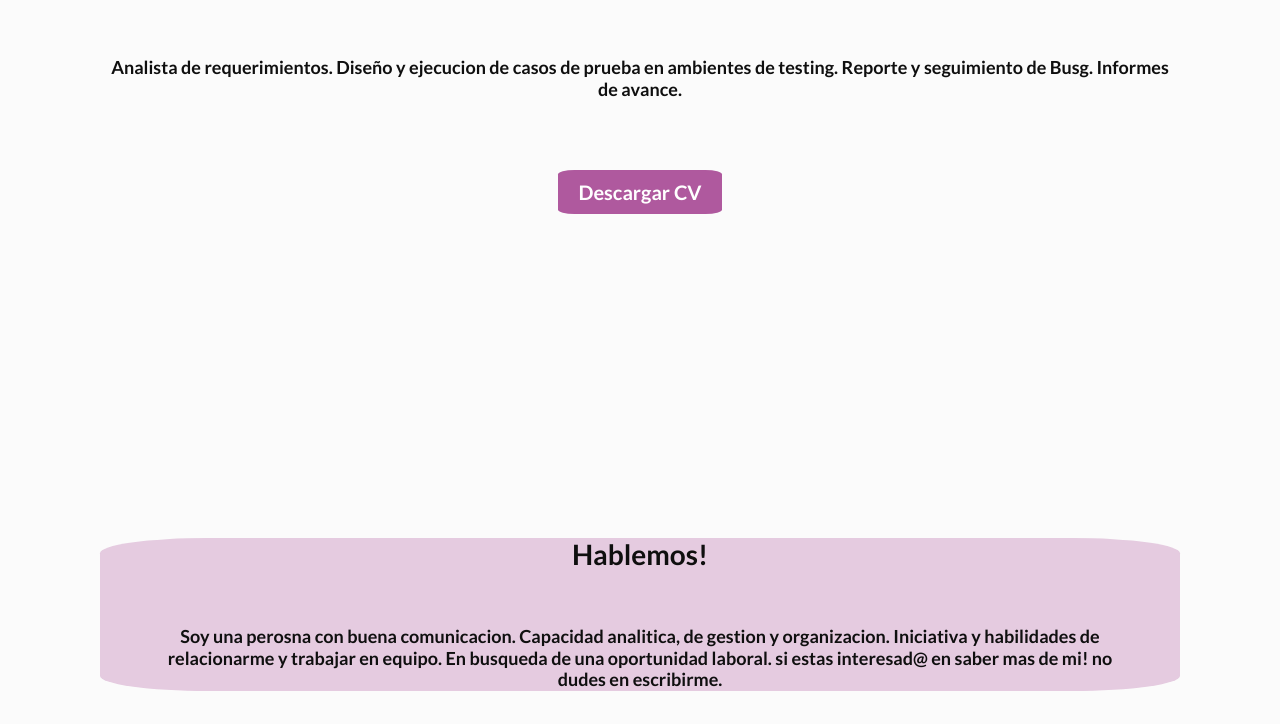
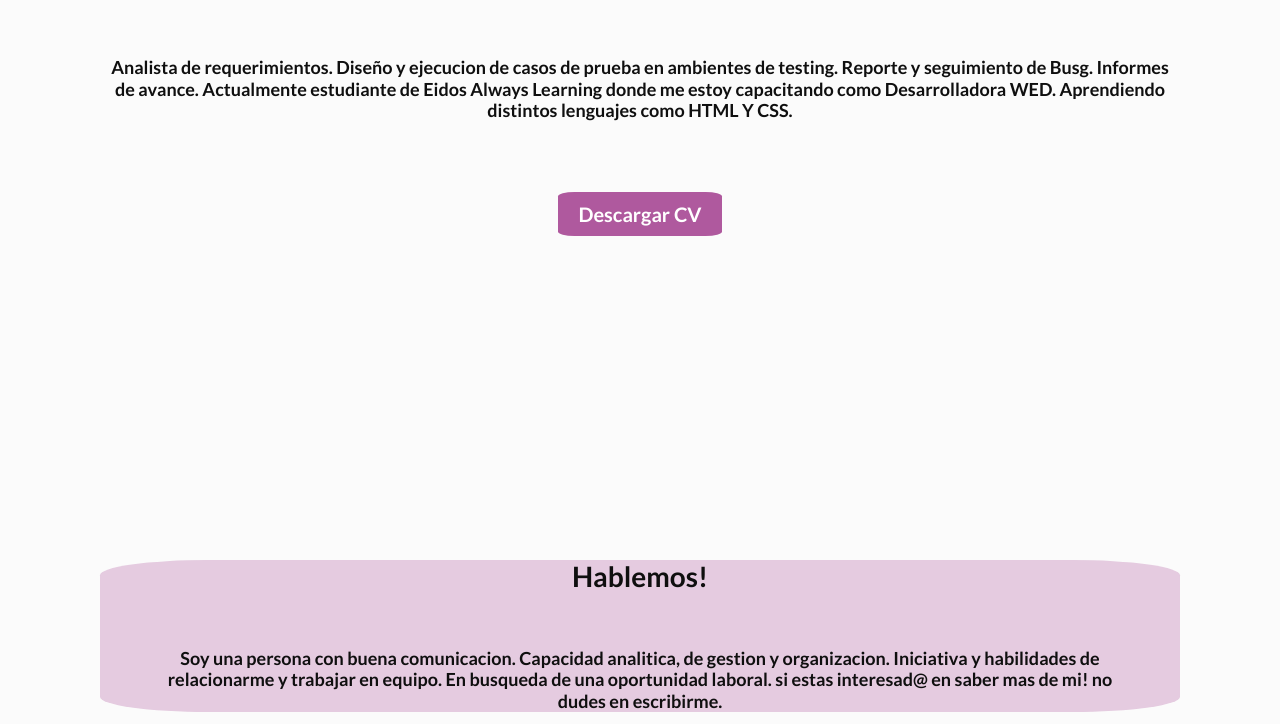
Before and after one commit to louloumar/leonstudio, a plain HTML site: page index.html in a window 1280 px wide. Shown: the part 616-1340 px from the top of the page. Drawn offline with Linux system fonts and the light colour scheme.

Commit message:
cambio de parrafos

```diff
--- a/index.html
+++ b/index.html
@@ -33,7 +33,10 @@
                     <h1> Hola! Soy Maria Leon! </h1>
                     <p>
                         Analista de requerimientos. Diseño y ejecucion de casos de prueba en ambientes de testing.
-                        Reporte y seguimiento de Busg. Informes de avance.
+                        Reporte y seguimiento de Busg. Informes de avance. Actualmente estudiante de Eidos Always Learning donde
+                        me estoy capacitando como Desarrolladora WED.
+                        Aprendiendo distintos lenguajes como HTML Y CSS.
+
 
                     </p>
 
@@ -46,7 +49,7 @@
                     <h2>Hablemos!</h2>
 
                     <p>
-                        Soy una perosna con buena comunicacion. Capacidad analitica, de gestion y organizacion.
+                        Soy una persona con buena comunicacion. Capacidad analitica, de gestion y organizacion.
                         Iniciativa y habilidades de relacionarme y trabajar en equipo.
                         En busqueda de una oportunidad laboral.
                         si estas interesad@ en saber mas de mi! no dudes en escribirme.
```
